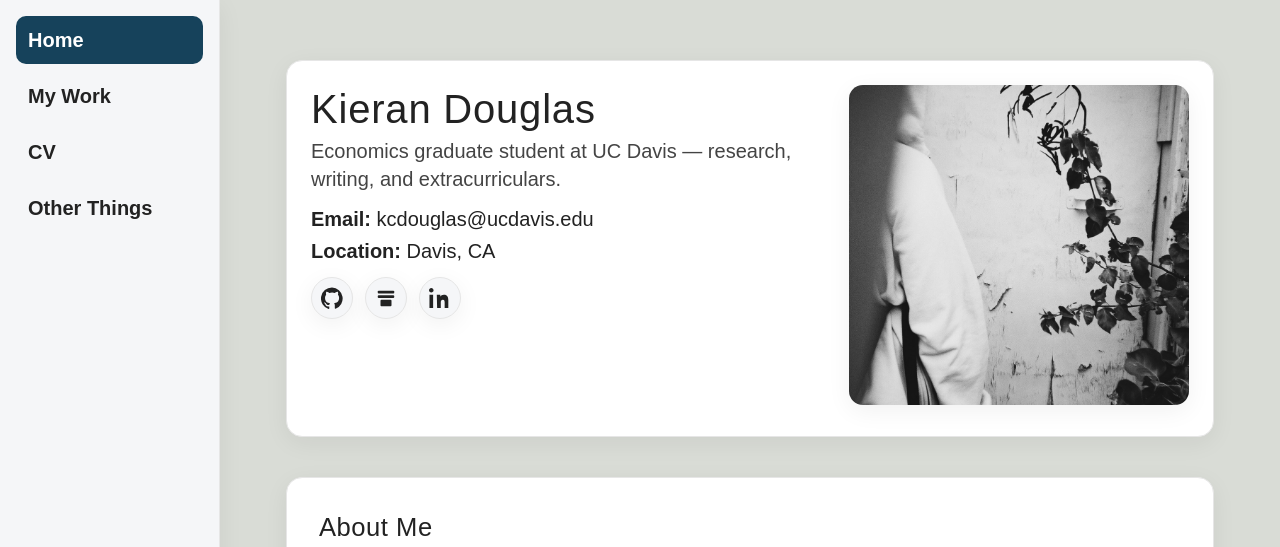
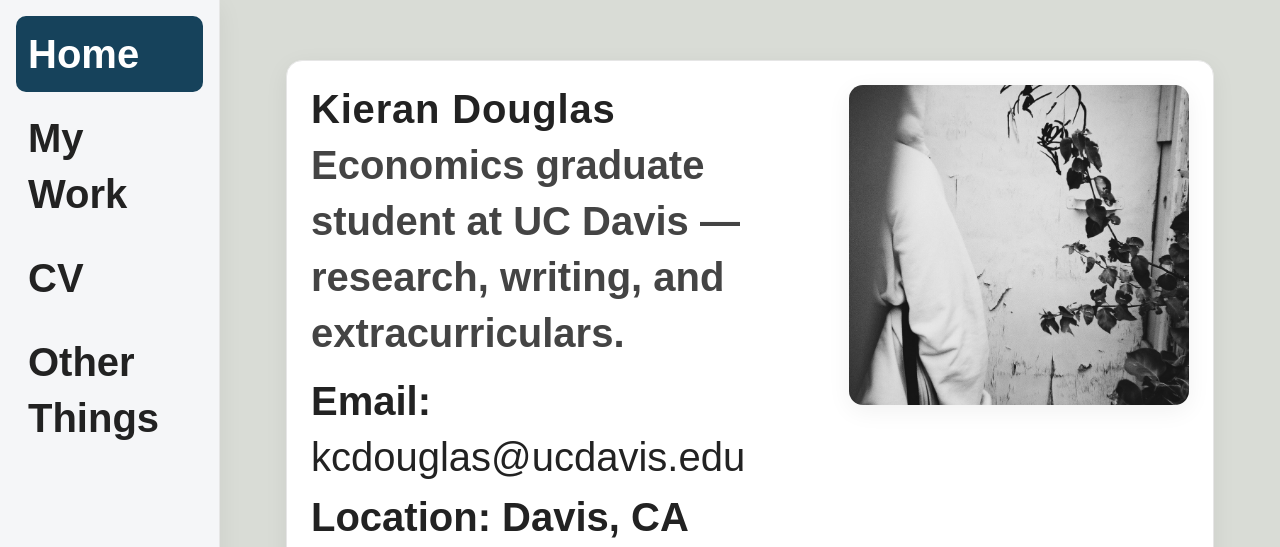
Before and after one commit to KieranCDouglas/kierancdouglas.github.io, a Jekyll site: the page built from index.md, in a window 1280 px wide and 1400 px high. Shown: the top 547 px of the window. Built offline with Jekyll 4.4.1, drawn with Linux system fonts in a browser that asks for light colours; some web fonts are replaced; grey boxes are pictures that could not be loaded.

Commit message:
Update style.css

```diff
--- a/assets/css/style.css
+++ b/assets/css/style.css
@@ -1,5 +1,3 @@
-@import url('https://fonts.googleapis.com/css2?family=RedditSans:wght@400&display=swap');
-
 /* ===================== */
 /* THEME TOKENS          */
 /* ===================== */
@@ -51,8 +49,8 @@ html[data-theme="dark"] {
 body {
   margin: 0;
   font-family: "Chathura", sans-serif;
-  font-weight: 400;
-  font-size: 20px; /* Chathura runs narrow; bump size slightly for readability */
+  font-weight: 600;
+  font-size: 40px; /* Chathura runs narrow; bump size slightly for readability */
   line-height: 1.4;
   color: var(--text);
   background: var(--bg);
@@ -61,7 +59,7 @@ body {
 
 h1, h2, h3, h4, h5, h6 {
   font-family: "Chathura", sans-serif;
-  font-weight: 400;
+  font-weight: 800;
   letter-spacing: 0.02em;
 }
 
```
